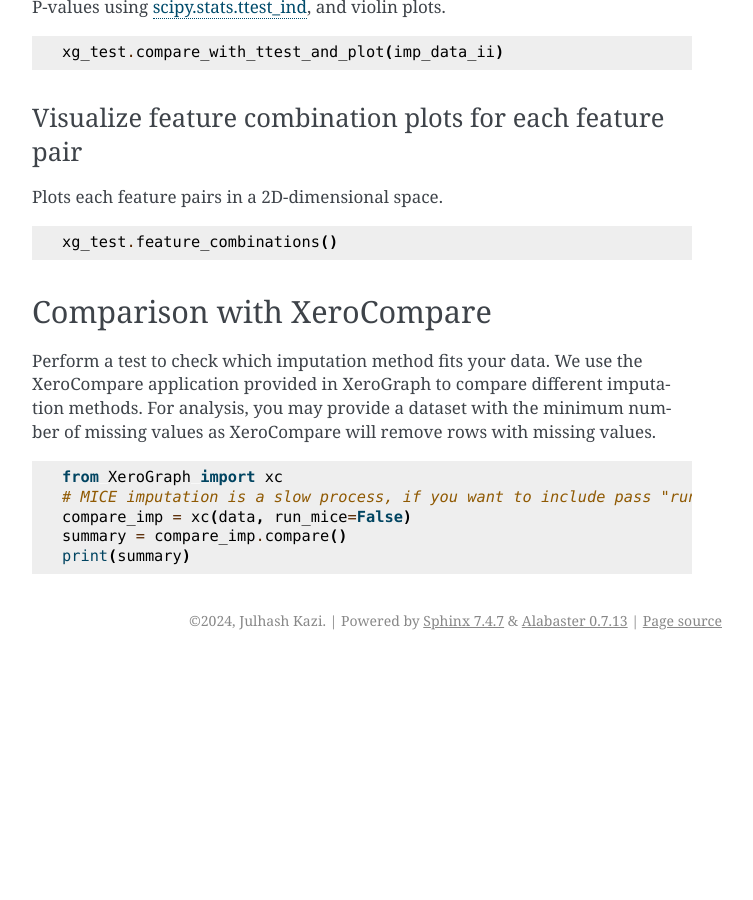
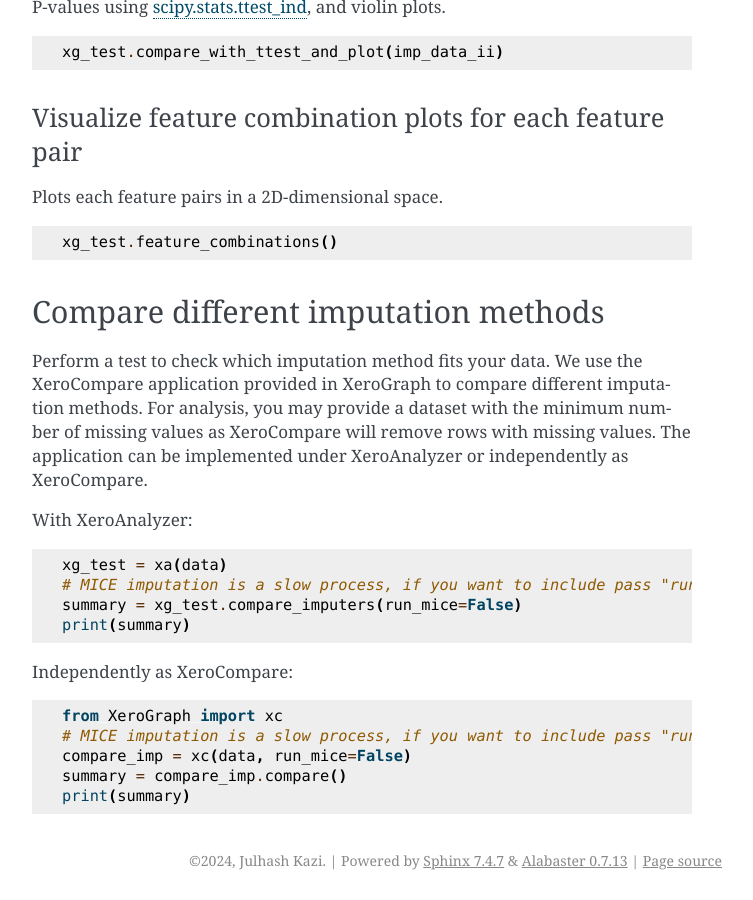
Before and after one commit to kazilab/XeroGraph, a Sphinx documentation site: the page built from docs/usage.rst, in a window 1280 px wide and 900 px high, scrolled down 9376 px. Shown: the whole window, without its empty margins (388-1141 px from the left). Built offline with Sphinx 7.4.7, drawn with Linux system fonts in a browser that asks for light colours; before the commit the page ends 10036 px from its top, so only the background shows below that; some of the changed text lies outside the part shown.

Commit message:
Update usage.rst

```diff
--- a/docs/usage.rst
+++ b/docs/usage.rst
@@ -342,10 +342,22 @@ Plots each feature pairs in a 2D-dimensional space.
 
 
 
-Comparison with XeroCompare
-===========================
+Compare different imputation methods
+====================================
 
-Perform a test to check which imputation method fits your data. We use the XeroCompare application provided in XeroGraph to compare different imputation methods. For analysis, you may provide a dataset with the minimum number of missing values as XeroCompare will remove rows with missing values.
+Perform a test to check which imputation method fits your data. We use the XeroCompare application provided in XeroGraph to compare different imputation methods. For analysis, you may provide a dataset with the minimum number of missing values as XeroCompare will remove rows with missing values. The application can be implemented under XeroAnalyzer or independently as XeroCompare.
+
+With XeroAnalyzer:
+
+.. code-block:: python
+
+    xg_test = xa(data)
+    # MICE imputation is a slow process, if you want to include pass "run_mice=True".
+    summary = xg_test.compare_imputers(run_mice=False)
+    print(summary)
+
+
+Independently as XeroCompare:
 
 .. code-block:: python
 
```
